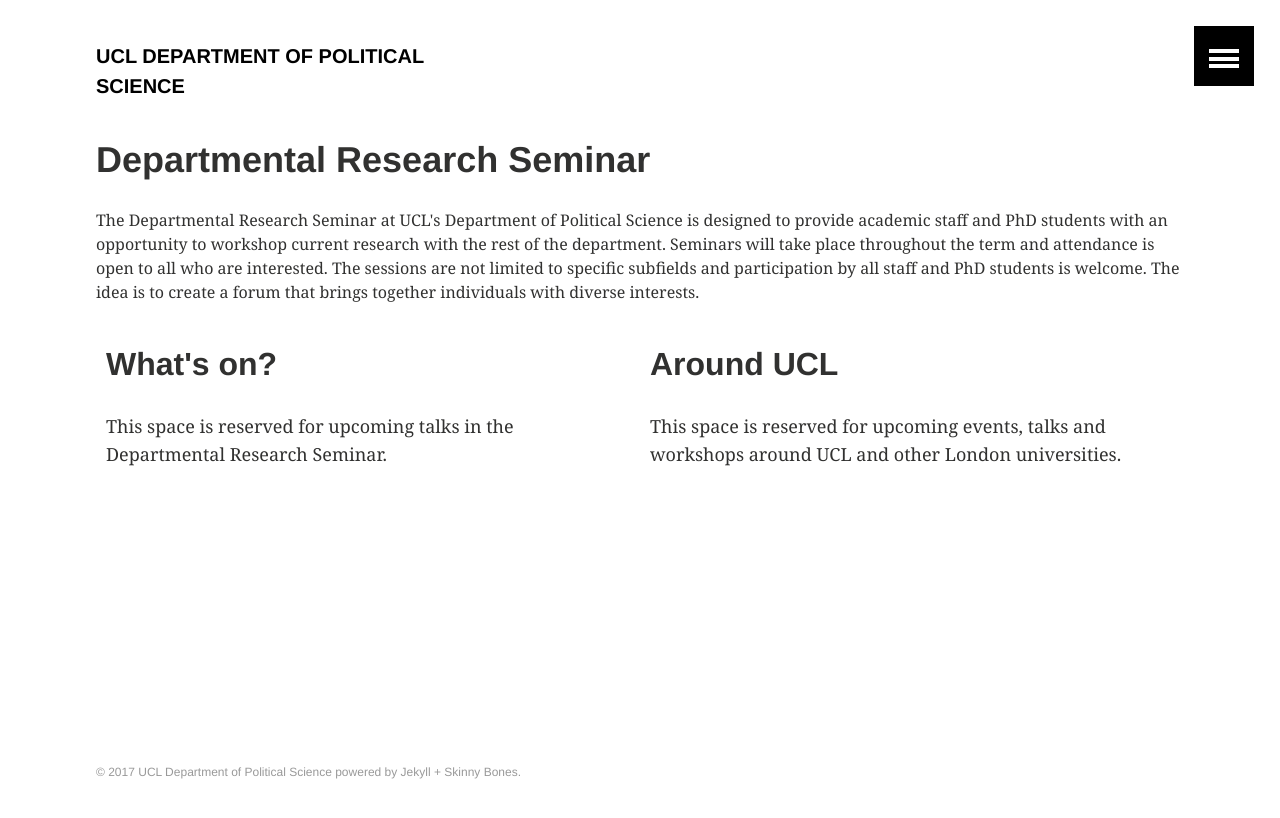
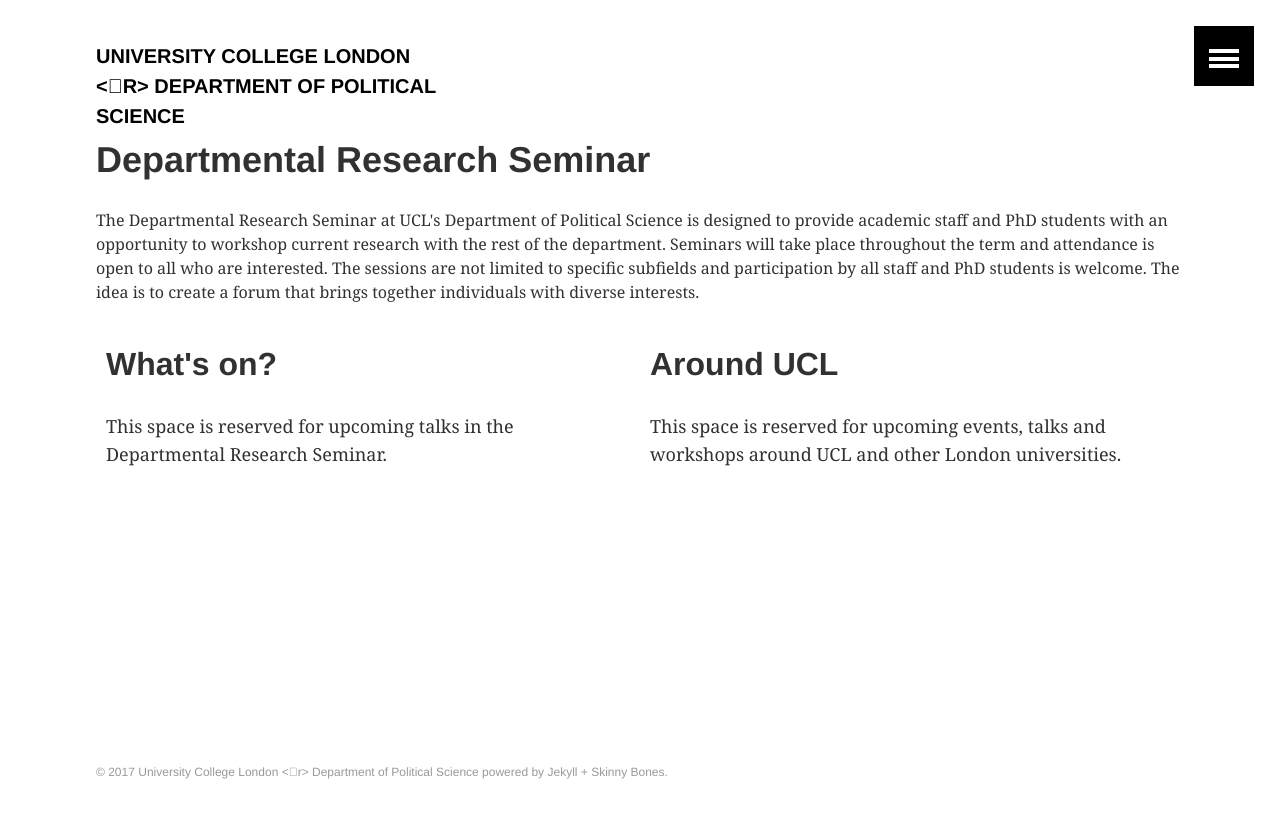
Before and after one commit to phischroeder/drs_page, a Jekyll site: the page built from index.html, in a window 1280 px wide. Shown: the top 818 px of the page. Built offline with Jekyll 4.4.1, drawn with Linux system fonts in a browser that asks for light colours.

Commit message:
Update _config.yml

```diff
--- a/_config.yml
+++ b/_config.yml
@@ -1,6 +1,6 @@
 # Site wide configuration
 
-title: "UCL Department of Political Science"
+title: "University College London <\br> Department of Political Science"
 description: "Department of Political Science"
 logo: # 120x120 px default image used for Twitter summary card
 teaser: # 400x250 px default teaser image used in image archive grid
```
